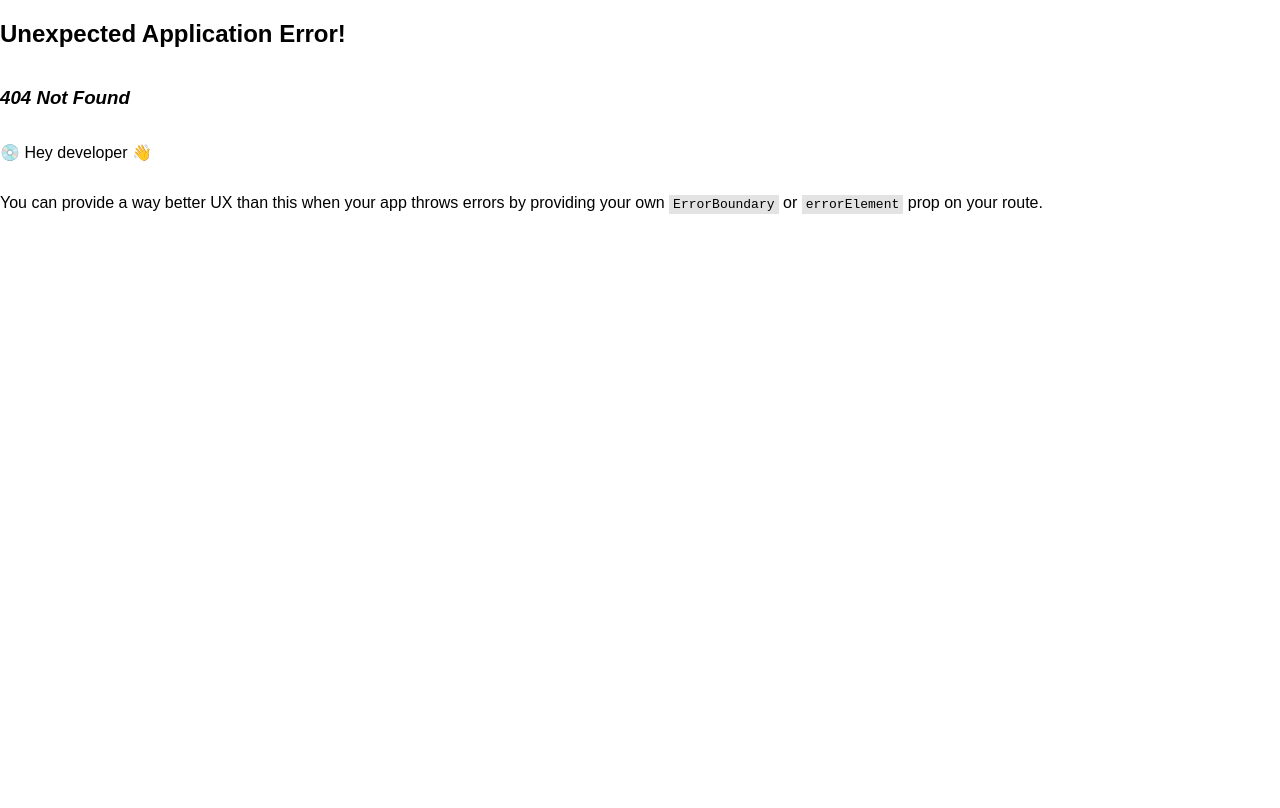
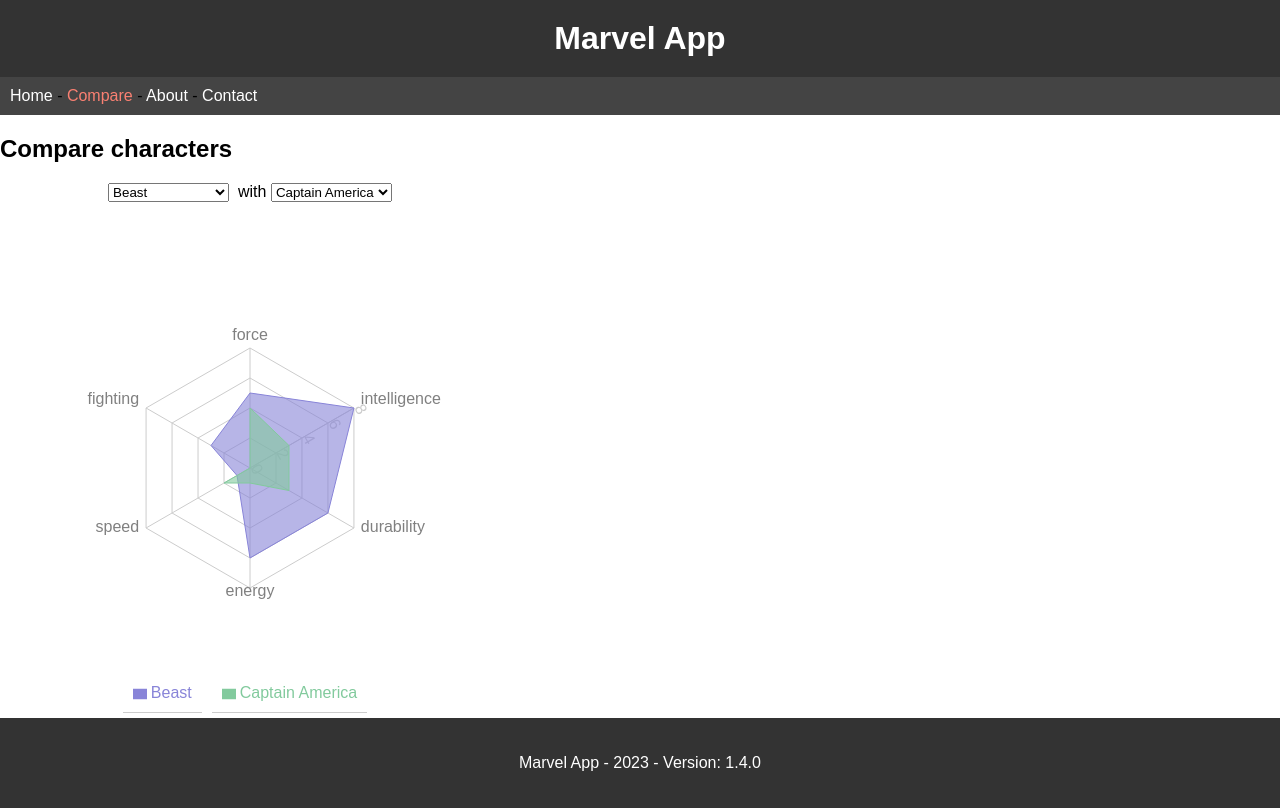
Before and after one commit to ThibaultDAGUIN/marvel-app, a React (Vite) app: page /compare in a window 1280 px wide. Before the commit this address had no page. Built offline with nearby package versions, Linux system fonts and the light colour scheme.

Commit message:
✨ Add CompareCharactersPage component and update routing; enhance Layout with new navigation link

```diff
--- a/src/api/characters-api.js
+++ b/src/api/characters-api.js
@@ -1,4 +1,5 @@
 import characters from '../data/characters.json';
+
 
 // fonction getCharacters
 
--- a/src/components/Layout.jsx
+++ b/src/components/Layout.jsx
@@ -12,7 +12,7 @@
             <header>
                 <h1>Marvel App</h1>
                 <nav>
-                    <NavLink to="/">Home</NavLink> - <NavLink to="/about">About</NavLink> - <NavLink to="/contact">Contact</NavLink>
+                    <NavLink to="/">Home</NavLink> - <NavLink to="/compare">Compare</NavLink> - <NavLink to="/about">About</NavLink> - <NavLink to="/contact">Contact</NavLink>
                 </nav>
             </header>
             <main>
--- a/src/data/characters.json
+++ b/src/data/characters.json
@@ -31,7 +31,8 @@
             "intelligence": 3,
             "durability": 3,
             "energy": 1,
-            "speed": 2
+            "speed": 2,
+            "fighting": 0
         }
     },
     {
@@ -47,7 +48,8 @@
             "intelligence": 3,
             "durability": 2,
             "energy": 1,
-            "speed": 2
+            "speed": 2,
+            "fighting": 0
         }
     },
     {
@@ -64,7 +66,8 @@
             "intelligence": 1,
             "durability": 7,
             "energy": 1,
-            "speed": 1
+            "speed": 1,
+            "fighting": 0
         }
     },
     {
@@ -81,7 +84,8 @@
             "intelligence": 6,
             "durability": 7,
             "energy": 1,
-            "speed": 3
+            "speed": 3,
+            "fighting": 0
         }
     },
     {
@@ -98,7 +102,8 @@
             "intelligence": 6,
             "durability": 6,
             "energy": 6,
-            "speed": 5
+            "speed": 5,
+            "fighting": 0
         }
     },
     {
@@ -115,7 +120,8 @@
             "intelligence": 2,
             "durability": 2,
             "energy": 1,
-            "speed": 2
+            "speed": 2,
+            "fighting": 0
         }
     },
     {
@@ -132,7 +138,8 @@
             "intelligence": 4,
             "durability": 7,
             "energy": 7,
-            "speed": 7
+            "speed": 7,
+            "fighting": 0
         }
     },
     {
@@ -148,7 +155,8 @@
             "intelligence": 6,
             "durability": 6,
             "energy": 7,
-            "speed": 6
+            "speed": 6,
+            "fighting": 0
         }
     },
     {
@@ -164,7 +172,8 @@
             "intelligence": 2,
             "durability": 7,
             "energy": 6,
-            "speed": 7
+            "speed": 7,
+            "fighting": 0
         }
     },
     {
@@ -180,7 +189,8 @@
             "intelligence": 2,
             "durability": 4,
             "energy": 1,
-            "speed": 2
+            "speed": 2,
+            "fighting": 0
         }
     }
 ]
--- /dev/null
+++ b/src/pages/Compare.jsx
@@ -0,0 +1,77 @@
+import React from 'react';
+import { useLoaderData } from 'react-router';
+import { Radar, RadarChart, PolarGrid, PolarAngleAxis, PolarRadiusAxis, Legend } from 'recharts';
+
+const CompareCharactersPage = () => {
+    // change the title of the page
+    document.title = "Compare | Marvel App";
+
+    const characters = useLoaderData();
+
+    // transform the characters to array of label/value objects
+    const options = characters.map((character, index) => ({
+        value: index,
+        label: character.name,
+    }));
+
+    // set the default options to the first two characters
+    const [option1, setOption1] = React.useState(options[0]);
+    const [option2, setOption2] = React.useState(options[1]);
+
+    const centerStyle = {
+        textAlign: 'center',
+        width: 500,
+    };
+
+    const data = Object.keys(characters[option1.value].capacities).map((key) => ({
+        subject: key,
+        [characters[option1.value].name]: characters[option1.value].capacities[key],
+        [characters[option2.value].name]: characters[option2.value].capacities[key],
+    }));
+
+
+    return (
+        <>
+            <h2>Compare characters</h2>
+
+            <p style={centerStyle}>
+                <select
+                    data-testid='select-character-1'
+                    value={option1.value}
+                    onChange={(event) => setOption1(options[event.target.value])}
+                >
+                    {options.map((option) => (
+                        <option key={option.value} value={option.value}>
+                            {option.label}
+                        </option>
+                    ))}
+                </select>&nbsp; {/* Fix the ambiguous spacing */}
+                with&nbsp;
+                <select
+                    data-testid='select-character-2'
+                    value={option2.value}
+                    onChange={(event) => setOption2(options[event.target.value])}
+                >
+                    {options.map((option) => (
+                        <option key={option.value} value={option.value}>
+                            {option.label}
+                        </option>
+                    ))}
+                </select>
+            </p>
+
+
+            <RadarChart outerRadius={120} width={500} height={500} data={data}>
+            <PolarGrid />
+            <PolarAngleAxis dataKey="subject" />
+            <PolarRadiusAxis angle={30} domain={[0, 8]} />
+            <Radar name={characters[option1.value].name} dataKey={characters[option1.value].name} stroke="#8884d8" fill="#8884d8" fillOpacity={0.6} />
+            <Radar name={characters[option2.value].name} dataKey={characters[option2.value].name} stroke="#82ca9d" fill="#82ca9d" fillOpacity={0.6} />
+            <Legend />
+            </RadarChart>
+
+        </>
+    );
+};
+
+export default CompareCharactersPage;
--- a/src/routes.jsx
+++ b/src/routes.jsx
@@ -5,6 +5,7 @@
 import About from "./pages/AboutPage";
 import Characters from "./pages/Characters";
 import Contact from "./pages/Contact";
+import CompareCharactersPage from "./pages/Compare";
 
 const routes = [
     {
@@ -30,6 +31,13 @@
                 loader: ({ params }) => getCharactersById(params.id),
             },
             {
+                path: "/compare",
+                element: <CompareCharactersPage/>,
+                loader: () => {
+                    return getCharacters();
+                    }
+            },
+            {
                 path: "/about",
                 element: <About />
             },
```
